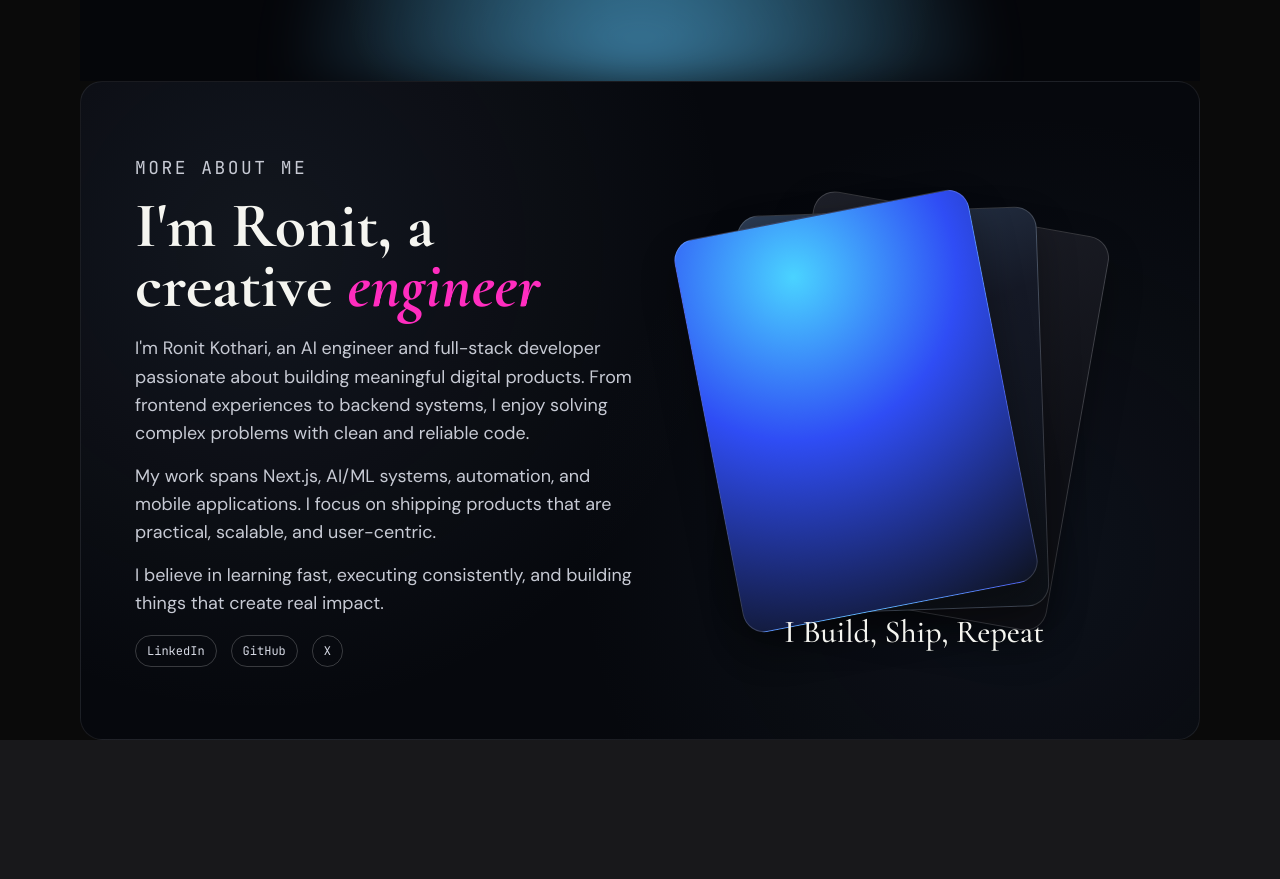
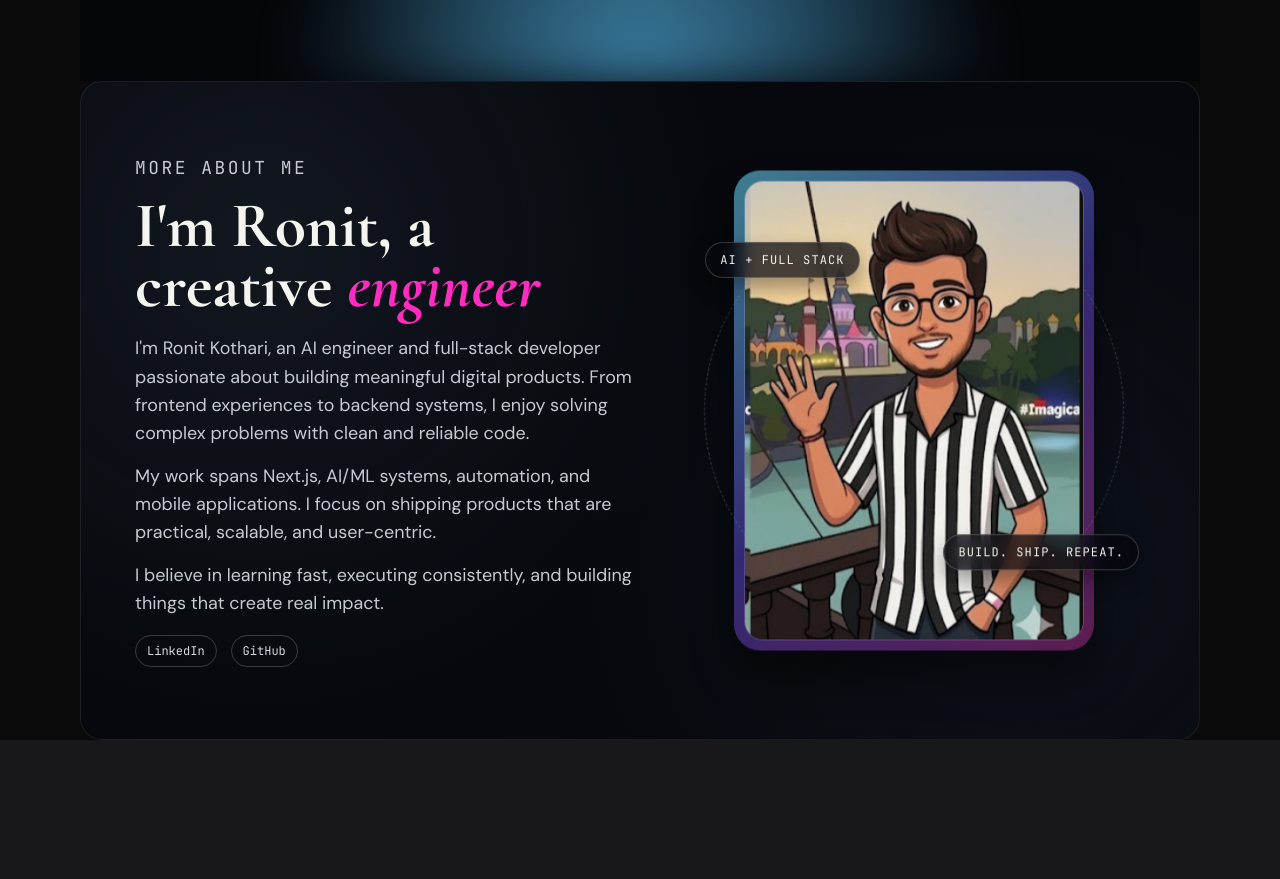
Before and after one commit to Ronitkothari22/Ronit_Portfolio, a Next.js app: page / in a window 1280 px wide. Shown: the part 820-1699 px from the top of the page. Built offline with nearby package versions, Linux system fonts and the light colour scheme; no server answers.

Commit message:
Implement structural updates and optimizations across multiple modules

```diff
--- a/app/globals.css
+++ b/app/globals.css
@@ -809,41 +809,90 @@ h2 {
   position: relative;
   display: grid;
   place-items: center;
+  isolation: isolate;
 }
 
-.about-card {
-  position: absolute;
-  width: min(300px, 68vw);
+.about-photo-wrap {
+  width: min(360px, 72vw);
   aspect-ratio: 3 / 4;
-  border-radius: 22px;
-  border: 1px solid rgba(255, 255, 255, 0.16);
-  box-shadow: 0 18px 38px rgba(0, 0, 0, 0.32);
+  border-radius: 26px;
+  padding: 10px;
+  position: relative;
+  z-index: 4;
+  background: linear-gradient(140deg, rgba(110, 226, 255, 0.55), rgba(108, 84, 255, 0.42), rgba(255, 58, 191, 0.34));
+  box-shadow: 0 26px 42px rgba(0, 0, 0, 0.45);
+  animation: float 6.4s ease-in-out infinite;
 }
 
-.about-card-back {
-  right: 14%;
-  transform: rotate(10deg);
-  background: linear-gradient(150deg, #1e2029, #0f1016 70%);
+.about-photo {
+  width: 100%;
+  height: 100%;
+  border-radius: 19px;
+  display: block;
+  object-fit: cover;
+  border: 1px solid rgba(255, 255, 255, 0.16);
 }
 
-.about-card-mid {
-  right: 22%;
-  transform: rotate(-2deg);
-  background: linear-gradient(160deg, #2b3b52 0%, #151926 36%, #0d1117 100%);
+.about-aura {
+  position: absolute;
+  border-radius: 50%;
+  filter: blur(8px);
+  z-index: 1;
+  animation: pulse 5.4s ease-in-out infinite;
 }
 
-.about-card-front {
-  right: 30%;
-  transform: rotate(-11deg);
-  background: radial-gradient(circle at 38% 14%, #4ad3ff 0%, #2f4df5 42%, #0e1320 100%);
+.about-aura-one {
+  width: 340px;
+  height: 340px;
+  background: radial-gradient(circle, rgba(107, 222, 255, 0.4) 0%, rgba(107, 222, 255, 0) 66%);
+  top: 42px;
+  left: 44px;
 }
 
-.about-visual p {
+.about-aura-two {
+  width: 300px;
+  height: 300px;
+  background: radial-gradient(circle, rgba(255, 57, 187, 0.32) 0%, rgba(255, 57, 187, 0) 68%);
+  bottom: 28px;
+  right: 38px;
+}
+
+.about-orbit {
   position: absolute;
-  bottom: 0;
+  width: min(420px, 86vw);
+  aspect-ratio: 1;
+  border-radius: 50%;
+  border: 1px dashed rgba(168, 170, 196, 0.3);
+  z-index: 2;
+  animation: spin-slow 16s linear infinite;
+}
+
+.about-badge {
+  position: absolute;
+  z-index: 5;
   margin: 0;
-  font-size: 2rem;
-  font-family: var(--font-display), serif;
+  font-size: 12px;
+  letter-spacing: 0.09em;
+  text-transform: uppercase;
+  font-family: var(--font-mono), monospace;
+  border-radius: 999px;
+  padding: 9px 14px;
+  border: 1px solid rgba(255, 255, 255, 0.2);
+  background: rgba(7, 8, 14, 0.72);
+  box-shadow: 0 10px 20px rgba(0, 0, 0, 0.35);
+  backdrop-filter: blur(8px);
+}
+
+.about-badge-top {
+  top: 74px;
+  left: 22px;
+  animation: float 5.8s ease-in-out infinite;
+}
+
+.about-badge-bottom {
+  right: 6px;
+  bottom: 74px;
+  animation: float 5s ease-in-out infinite 0.4s;
 }
 
 .about-grid h2 {
@@ -1326,6 +1375,10 @@ h2 {
   to { transform: scaleY(1); }
 }
 
+@keyframes spin-slow {
+  to { transform: rotate(360deg); }
+}
+
 @media (max-width: 1080px) {
   .hero { min-height: 84vh; }
   .section-index,
@@ -1370,20 +1423,12 @@ h2 {
   .about-visual {
     min-height: 360px;
   }
-  .about-card {
-    width: min(220px, 65vw);
+  .about-photo-wrap {
+    width: min(280px, 72vw);
   }
-  .about-card-back {
-    right: 10%;
-  }
-  .about-card-mid {
-    right: 16%;
-  }
-  .about-card-front {
-    right: 24%;
-  }
-  .about-visual p {
-    font-size: 1.6rem;
+  .about-badge {
+    font-size: 10px;
+    padding: 7px 10px;
   }
   .process-line::before { display: none; }
   .contact-grid,
--- a/src/features/portfolio/components/sections/AboutSection.tsx
+++ b/src/features/portfolio/components/sections/AboutSection.tsx
@@ -16,17 +16,20 @@ export function AboutSection() {
         </p>
         <p>I believe in learning fast, executing consistently, and building things that create real impact.</p>
         <div className="about-socials">
-          <a href="https://www.linkedin.com" target="_blank" rel="noreferrer">LinkedIn</a>
-          <a href="https://github.com" target="_blank" rel="noreferrer">GitHub</a>
-          <a href="https://x.com" target="_blank" rel="noreferrer">X</a>
+          <a href="https://www.linkedin.com/in/ronit-kothari-843987251/" target="_blank" rel="noreferrer">LinkedIn</a>
+          <a href="https://github.com/ronitkothari22" target="_blank" rel="noreferrer">GitHub</a>
         </div>
       </div>
 
       <div className="about-visual" data-reveal>
-        <div className="about-card about-card-back" />
-        <div className="about-card about-card-mid" />
-        <div className="about-card about-card-front" />
-        <p>I Build, Ship, Repeat</p>
+        <div className="about-aura about-aura-one" />
+        <div className="about-aura about-aura-two" />
+        <div className="about-photo-wrap">
+          <img src="/profile.png" alt="Ronit Kothari portrait" className="about-photo" />
+        </div>
+        <div className="about-badge about-badge-top">AI + Full Stack</div>
+        <div className="about-badge about-badge-bottom">Build. Ship. Repeat.</div>
+        <div className="about-orbit" />
       </div>
     </section>
   );
```
Also changed, not shown: public/profile.png (added).
